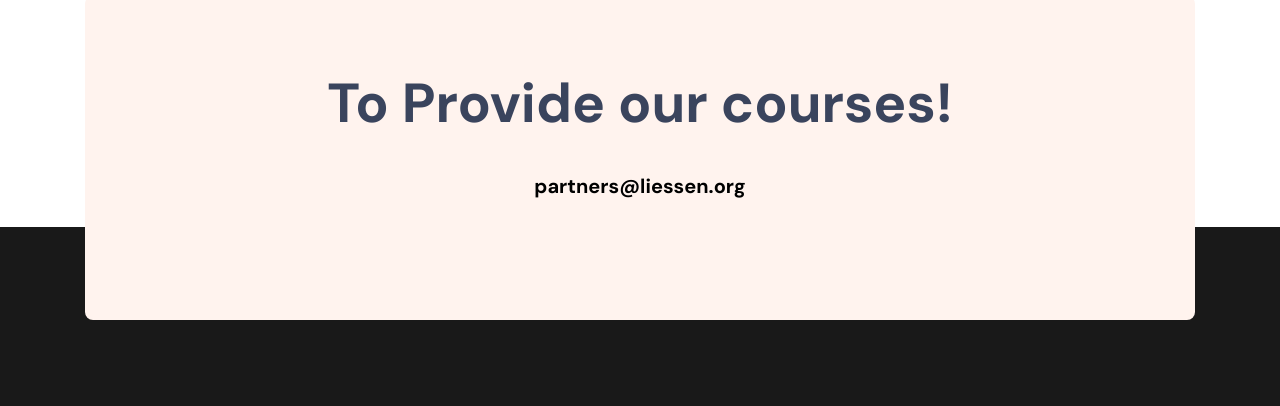
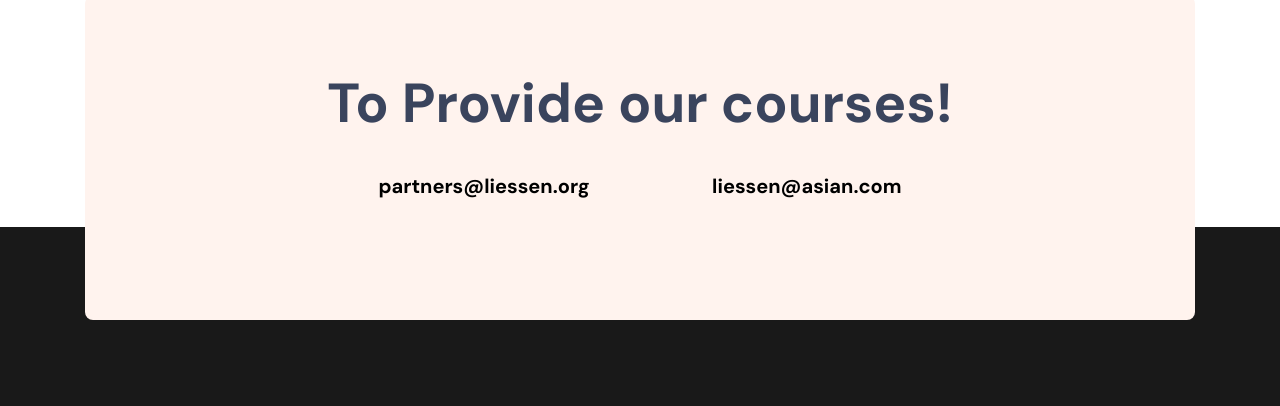
Before and after one commit to pabuulo/liessen, a website: page partners.html in a window 1280 px wide. Shown: the part 1432-1838 px from the top of the page. Drawn offline with nearby package versions, Linux system fonts and the light colour scheme.

Commit message:
Update partners.html

```diff
--- a/partners.html
+++ b/partners.html
@@ -103,6 +103,7 @@
                 <h1 style ="color:#3A445D;" class="banner-title">To Provide our courses!</h1>
                 <div class="banner-btns-wrapper">
                    <a href="mailto:partners@liessen.org"> <button href="mailto:partners@liessen.org" class="btn">partners@liessen.org</button>
+                        <a href="mailto:liessen@asia.com"> <button href="mailto:liessen@asia.com" class="btn">liessen@asian.com</button>
                     </a>
                 </div>
                         </div>
```
